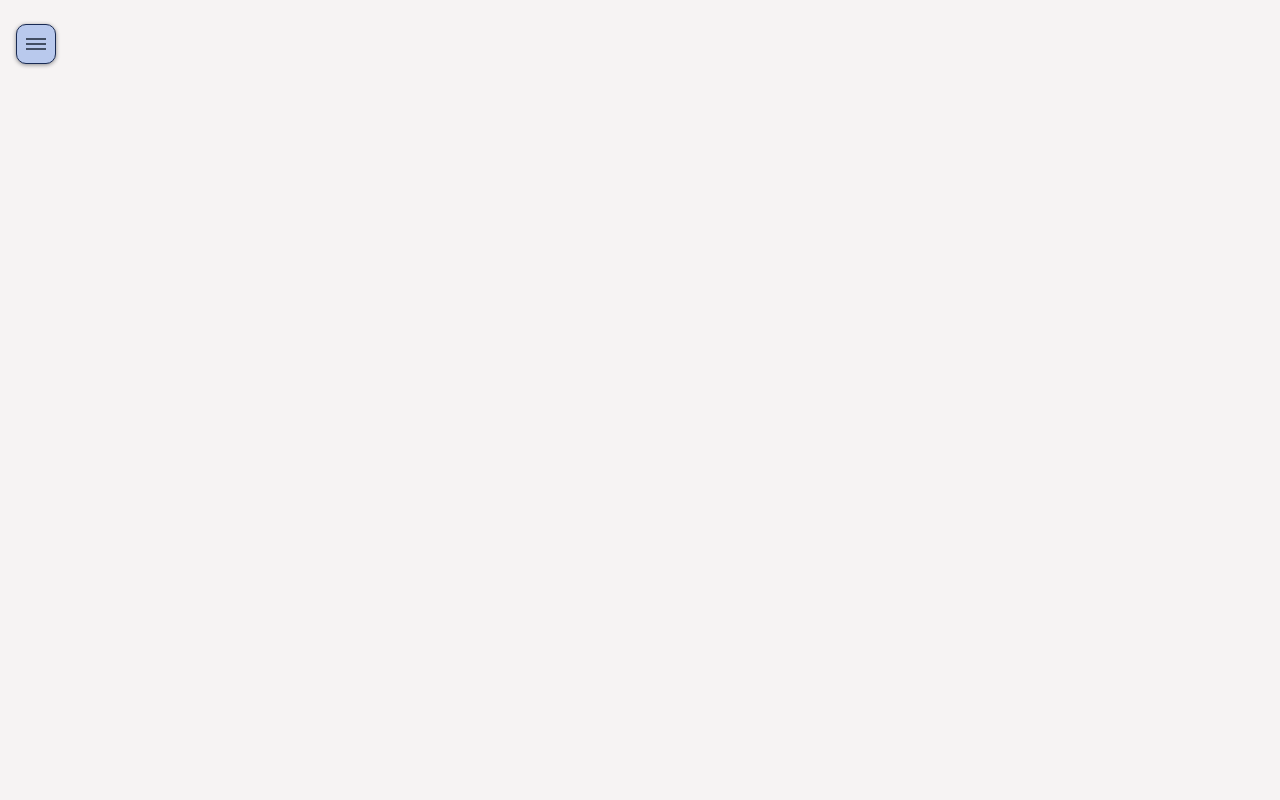
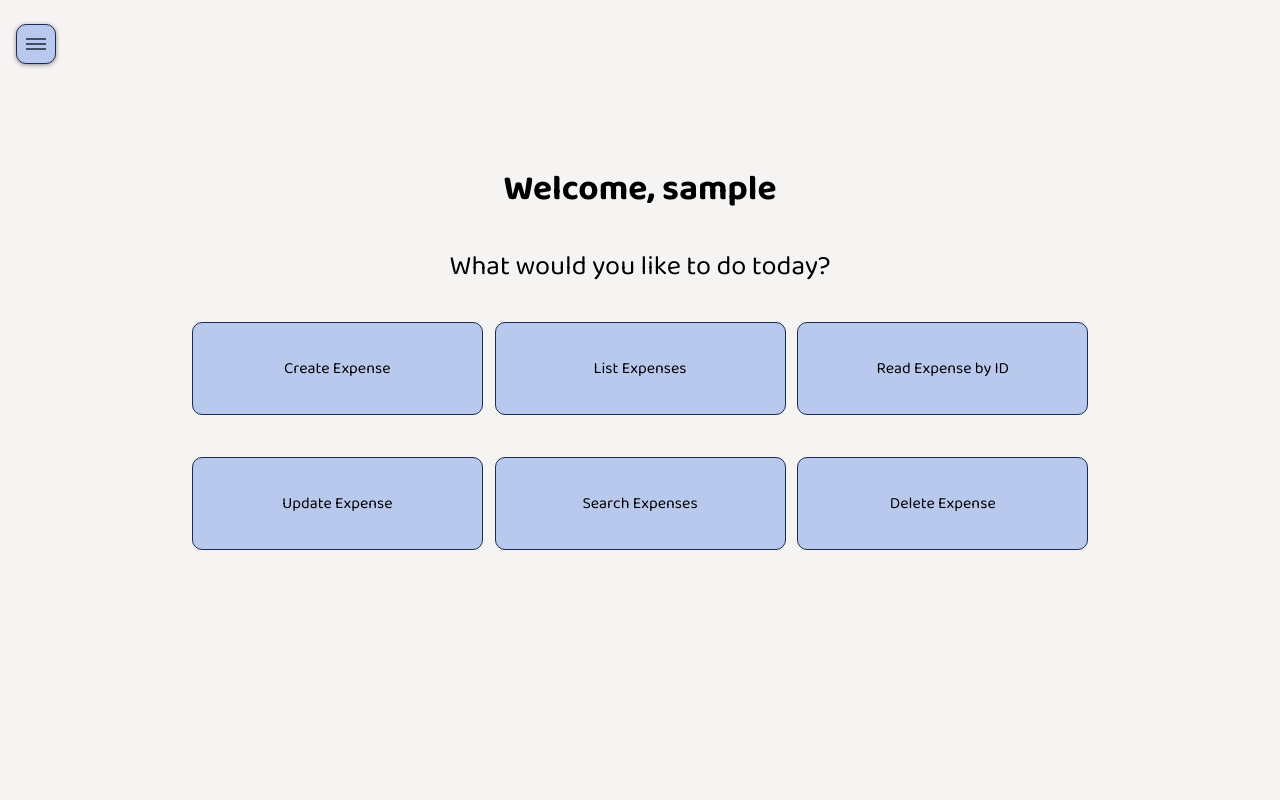
Before and after one commit to jbb-codes/expense-tracking-system, an Angular app in the folder client/: page /home in a window 1280 px wide. Before the commit this address led to /. Shown: the top 800 px of the page. Built offline with nearby package versions, Linux system fonts and the light colour scheme; sample sign-in values are in the browser's storage.

Commit message:
Client: Add home-component.ts as a main landing page after login, redirected to HomeComponent after login, added HomeComponent to routes

```diff
--- a/client/src/app/app.component.ts
+++ b/client/src/app/app.component.ts
@@ -38,7 +38,7 @@ import { AuthService } from './auth/auth.service';
             ></span>
           </button>
 
-          <a routerLink="/">Home</a>
+          <a routerLink="/home">Home</a>
           <a routerLink="/create-expense">Create Expense</a>
           <a routerLink="/list-expenses">List Expenses</a>
           <a routerLink="/read-expense-by-id">Read Expense by ID</a>
--- a/client/src/app/app.routes.ts
+++ b/client/src/app/app.routes.ts
@@ -20,6 +20,9 @@
  *
  * Changes (Kaitlyn Kelly, 7/14/2026):
  * - Added Delete Expense component route with AuthGuard.
+ *
+ * Changes (Kaitlyn Kelly, 7/16/2026):
+ * - Added HomeComponent route with AuthGuard
  */
 
 import { Routes } from '@angular/router';
@@ -31,6 +34,7 @@ import { AuthGuard } from './auth/auth.guard';
 import { UpdateExpenseComponent } from './expenses/update-expense/update-expense.component';
 import { SearchExpensesComponent } from './expenses/search-expenses/search-expenses.component';
 import { DeleteExpenseComponent } from './expenses/delete-expense/delete-expense.component';
+import { HomeComponent } from './home/home.component';
 
 /**
  * Amanda Ruff
@@ -92,4 +96,11 @@ export const routes: Routes = [
     canActivate: [AuthGuard],
   },
 
+  // Protected page used as a landing page after login
+  {
+    path: 'home',
+    component: HomeComponent,
+    canActivate: [AuthGuard],
+  },
+
 ];
--- /dev/null
+++ b/client/src/app/home/home.component.ts
@@ -0,0 +1,64 @@
+import { Component, OnInit } from '@angular/core';
+import { Router, RouterModule } from '@angular/router';
+import { CommonModule } from '@angular/common';
+import { AuthService } from '../auth/auth.service';
+
+@Component({
+  selector: 'app-home',
+  standalone: true,
+  imports: [CommonModule, RouterModule],
+  template: `
+    <!-- Update to display username -->
+    <h1>Welcome, {{ username }}</h1>
+
+    <h2>What would you like to do today?</h2>
+
+    <div class="home-link-wrapper">
+      <a routerLink="/create-expense" class="home-link">Create Expense</a>
+      <a routerLink="/list-expenses" class="home-link">List Expenses</a>
+      <a routerLink="/read-expense-by-id" class="home-link">Read Expense by ID</a>
+      <a routerLink="/update-expense" class="home-link">Update Expense</a>
+      <a routerLink="/search-expenses" class="home-link">Search Expenses</a>
+      <a routerLink="/delete-expense" class="home-link">Delete Expense</a>
+    </div>
+
+  `,
+  styles: `
+
+    .home-link-wrapper {
+      display: flex;
+      flex-direction: row;
+      flex-wrap: wrap;
+      align-items: flex-start;
+      justify-content: space-evenly;
+      gap: 10px;
+    }
+
+    .home-link {
+      text-align: center;
+      text-decoration: none;
+      background-color: #b9c9ed;
+      cursor: pointer;
+      padding: 2rem;
+      border: 1px solid #192a53;
+      border-radius: 10px;
+      margin-top: 2rem;
+      flex: 0 0 25%;
+    }
+
+    .home-link:hover {
+      background-color: #798dbd;
+    }
+`
+})
+
+export class HomeComponent implements OnInit {
+
+  username: string | null = null;
+
+  constructor(private authService: AuthService) {}
+
+  ngOnInit(): void {
+    this.username = this.authService.getUsername();
+  }
+}
--- a/client/src/app/login/login.component.ts
+++ b/client/src/app/login/login.component.ts
@@ -80,7 +80,7 @@ export class LoginComponent {
 
         this.authService.login(res.userId, res.username);
 
-        this.router.navigate(['/create-expense']);
+        this.router.navigate(['/home']);
       },
       error: () => {
         this.errorMessage = 'Invalid username or password';
```
